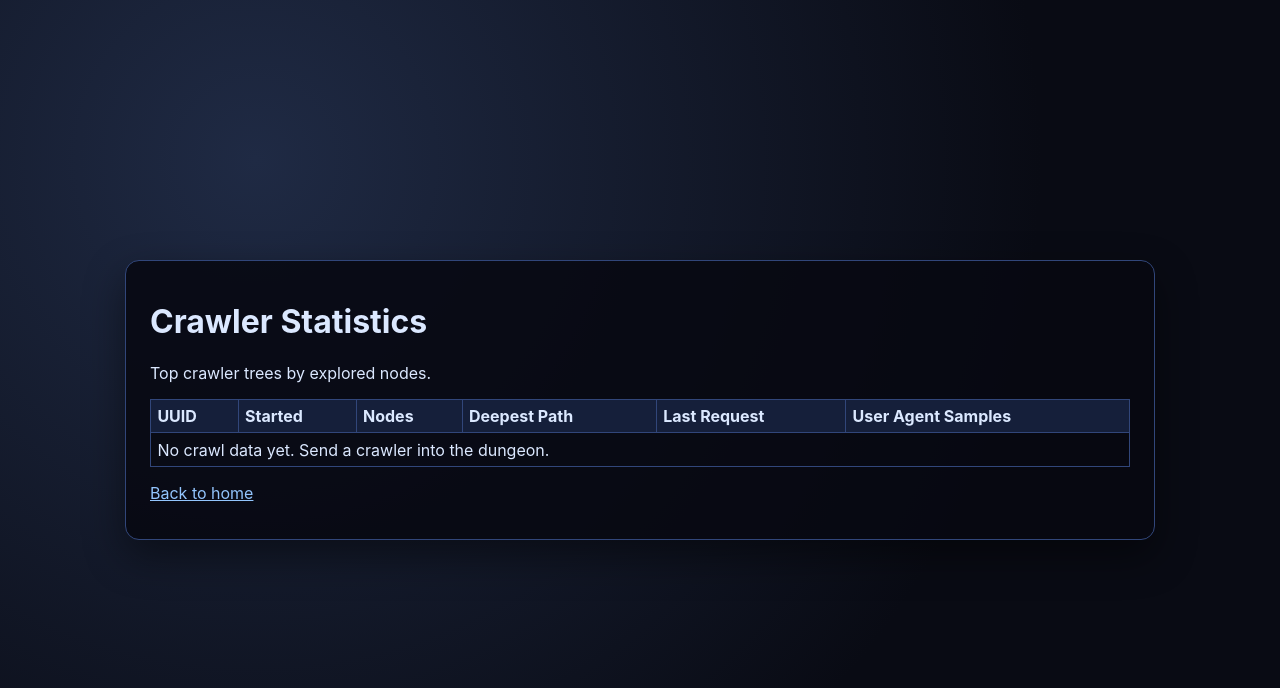
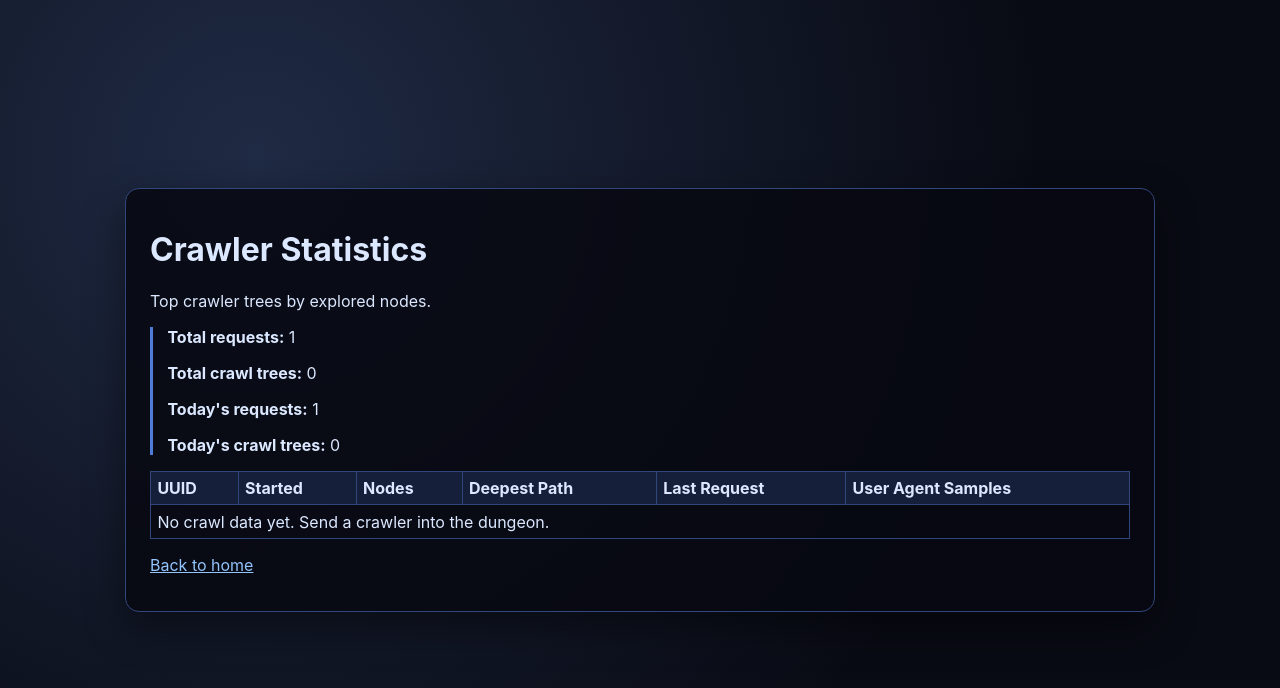
Before and after one commit to eilmiv/CrawlerGame, a Flask app: page /stats in a window 1280 px wide. Shown: the top 688 px of the page. Run offline with Flask 3, Linux system fonts and the light colour scheme; data comes from the database, SQL or seed files in the repository.

Commit message:
Add tests CI type checks and global stats summary
Co-authored-by: eilmiv <20646475+eilmiv@users.noreply.github.com>

```diff
--- a/app.py
+++ b/app.py
@@ -5,6 +5,7 @@ import sqlite3
 from datetime import datetime, timezone
 from pathlib import Path
 from threading import Lock
+from typing import TypedDict, cast
 from uuid import uuid4
 
 from flask import Flask, g, render_template, request, url_for
@@ -31,15 +32,22 @@ CREATE TABLE IF NOT EXISTS request_log (
 """
 
 
+class CrawlParams(TypedDict):
+    id: str
+    started: str
+    counter: int
+    choices: str
+
+
 def get_db() -> sqlite3.Connection:
     if "db" not in g:
         g.db = sqlite3.connect(DB_PATH)
         g.db.row_factory = sqlite3.Row
-    return g.db
+    return cast(sqlite3.Connection, g.db)
 
 
 @app.teardown_appcontext
-def close_db(_exception: Exception | None) -> None:
+def close_db(_exception: BaseException | None = None) -> None:
     db = g.pop("db", None)
     if db is not None:
         db.close()
@@ -81,7 +89,7 @@ def is_power_of_eight(value: int) -> bool:
     return value == 1
 
 
-def normalize_params() -> dict[str, str | int]:
+def normalize_params() -> CrawlParams:
     crawler_id = request.args.get("id") or str(uuid4())
     started_on = request.args.get("started") or today_iso_date()
     raw_counter = request.args.get("counter", "0")
@@ -231,7 +239,7 @@ def stats() -> str:
         """
     ).fetchall()
 
-    top_timeline = []
+    top_timeline: list[dict[str, object]] = []
     if scores:
         top_id = scores[0]["crawler_id"]
         rows = db.execute(
@@ -254,7 +262,7 @@ def stats() -> str:
                 }
             )
 
-    formatted_scores = []
+    formatted_scores: list[dict[str, object]] = []
     for row in scores:
         agent_rows = db.execute(
             """
@@ -286,11 +294,31 @@ def stats() -> str:
             }
         )
 
+    today = today_iso_date()
+    global_stats_row = db.execute(
+        """
+        SELECT
+            COUNT(*) AS total_requests,
+            COUNT(DISTINCT CASE WHEN path = '/play' THEN crawler_id END) AS total_crawl_trees,
+            SUM(CASE WHEN substr(created_at, 1, 10) = ? THEN 1 ELSE 0 END) AS today_requests,
+            COUNT(DISTINCT CASE WHEN path = '/play' AND substr(created_at, 1, 10) = ? THEN crawler_id END) AS today_crawl_trees
+        FROM request_log
+        """,
+        (today, today),
+    ).fetchone()
+    global_stats = {
+        "total_requests": global_stats_row["total_requests"] if global_stats_row else 0,
+        "total_crawl_trees": global_stats_row["total_crawl_trees"] if global_stats_row else 0,
+        "today_requests": global_stats_row["today_requests"] if global_stats_row else 0,
+        "today_crawl_trees": global_stats_row["today_crawl_trees"] if global_stats_row else 0,
+    }
+
     return render_template(
         "stats.html",
         scores=formatted_scores,
         top_timeline=top_timeline,
         top_timeline_json=json.dumps(top_timeline),
+        global_stats=global_stats,
     )
 
 
--- /dev/null
+++ b/requirements-dev.txt
@@ -0,0 +1 @@
+mypy>=1.11,<2.0
--- a/templates/stats.html
+++ b/templates/stats.html
@@ -3,6 +3,12 @@
 {% block content %}
 <h1>Crawler Statistics</h1>
 <p>Top crawler trees by explored nodes.</p>
+<section class="meta">
+  <p><strong>Total requests:</strong> {{ global_stats.total_requests }}</p>
+  <p><strong>Total crawl trees:</strong> {{ global_stats.total_crawl_trees }}</p>
+  <p><strong>Today's requests:</strong> {{ global_stats.today_requests }}</p>
+  <p><strong>Today's crawl trees:</strong> {{ global_stats.today_crawl_trees }}</p>
+</section>
 
 {% if top_timeline %}
 <section class="timeline">
```
Also changed, not shown: mypy.ini (added, +7 -0 lines), tests/test_app.py (added, +47 -0 lines), .github/workflows/ci.yml (added), README.md.
